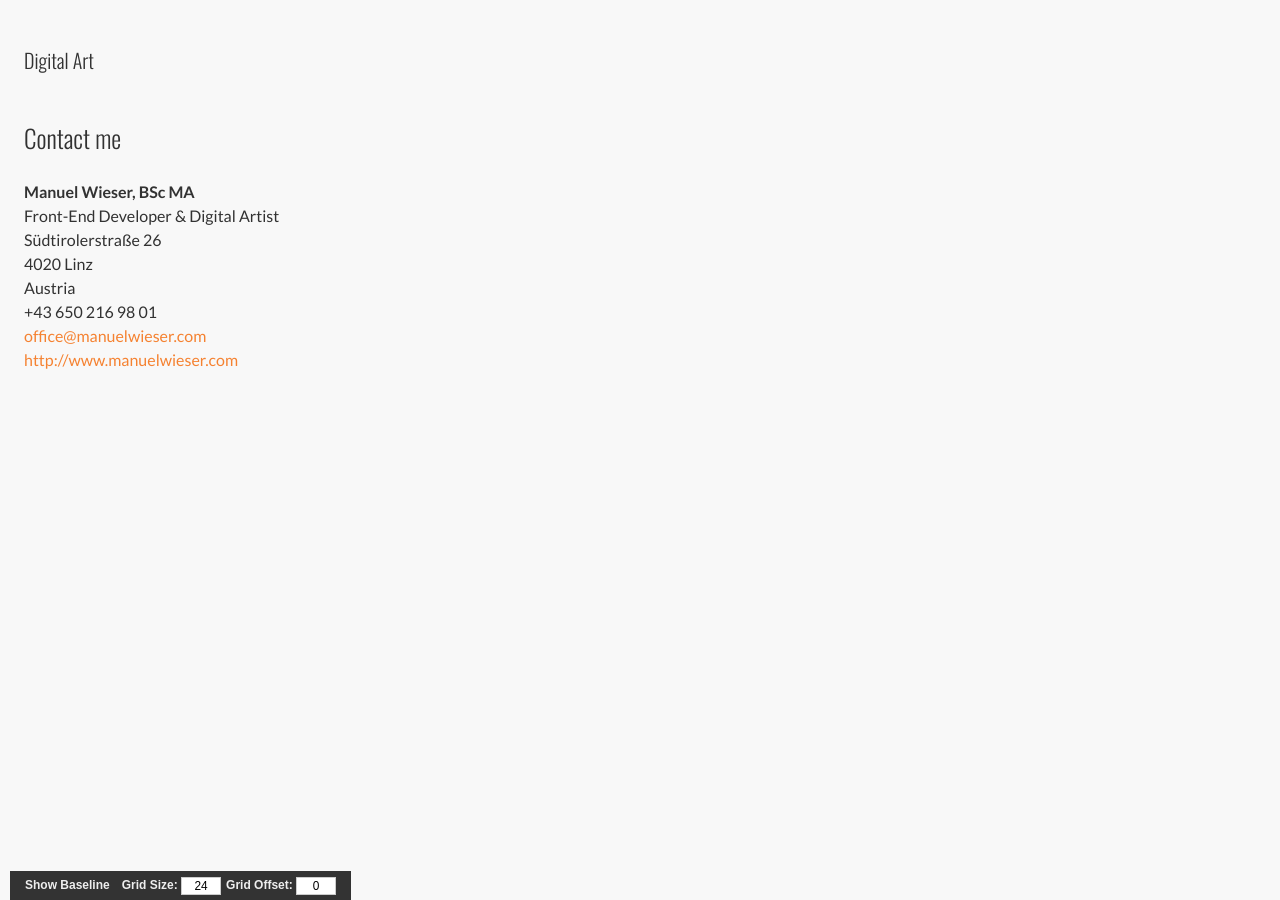
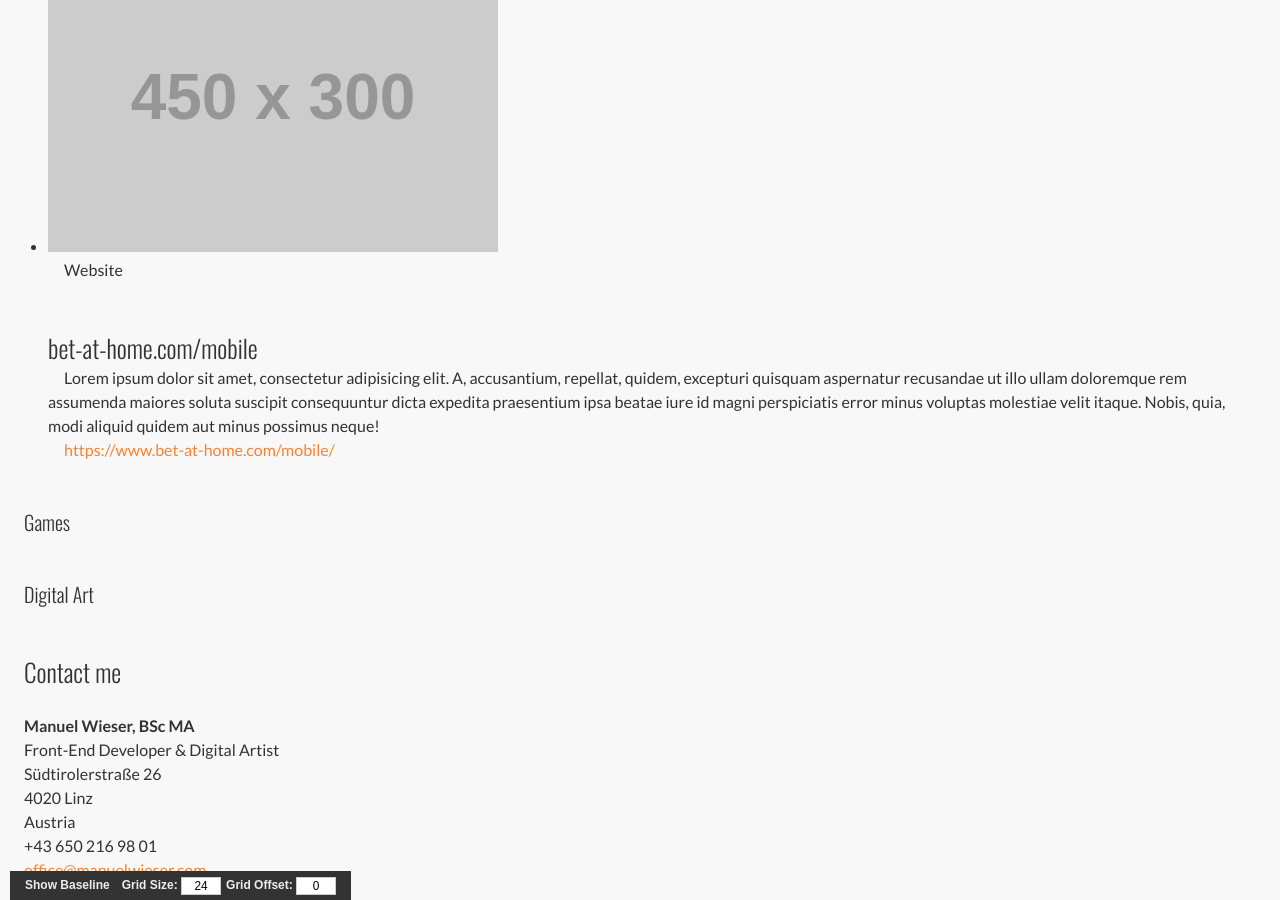
Before and after one commit to Lorti/2014, a Jekyll site: the page built from index.markdown, in a window 1280 px wide and 900 px high, scrolled down 726 px. Built offline with Jekyll 4.4.1, drawn with Linux system fonts in a browser that asks for light colours; nearby versions of some CDN libraries.

Commit message:
Configuration changed

```diff
--- a/Gruntfile.js
+++ b/Gruntfile.js
@@ -59,7 +59,7 @@ module.exports = function (grunt) {
 	    build: {
 	      options: {
 	        dest: '_site/',
-	        config: 'build.yml'
+	        config: '_build.yml'
 	      }
 	    }
 	  },
--- a/_config.yml
+++ b/_config.yml
@@ -1,18 +1,20 @@
-encoding:         UTF-8
-name:             'Manuel Wieser – Front-End Developer & Digital Artist'
-markdown:         kramdown
-pygments:         false
-exclude:          [
-                    '.sass-cache',
-                    'node_modules',
-                    'ai',
-                    'scss',
-                    'psd',
-                    'Gruntfile.js',
-                    'package.json',
-                    '*.sublime-project',
-                    '*.sublime-workspace',
-                    '*.bat',
-                    '*.map',
-                    '*.zip'
-                  ]
+encoding:    UTF-8
+name:        'Manuel Wieser – Front-End Developer & Digital Artist'
+markdown:    kramdown
+pygments:    false
+permalink:   /:title.html
+exclude:     [
+               '.sass-cache',
+               'node_modules',
+               'ai',
+               'scss',
+               'psd',
+               'scss',
+               'Gruntfile.js',
+               'package.json',
+               '*.sublime-project',
+               '*.sublime-workspace',
+               '*.bat',
+               '*.map',
+               '*.zip'
+             ]
--- a/_posts/2014-04-01-bet-at-home-mobile.markdown
+++ b/_posts/2014-04-01-bet-at-home-mobile.markdown
@@ -4,6 +4,7 @@ title: "bet-at-home.com/mobile"
 date: 2014-01-31 12:00
 categories: Website
 
+article: false
 picture: "http://placehold.it/450x300"
 link: "https://www.bet-at-home.com/mobile/"
 ---
--- a/index.markdown
+++ b/index.markdown
@@ -24,13 +24,20 @@ Yes, [you can hire me][contact] to create your websites, games and digital art.
 ### Websites
 
 <ul class="Works">
-  {% for post in site.categories.website %}
+  {% for post in site.posts %}
     <li>
       <p><img src="{{ post.picture }}" alt="{{ post.title }}"></p>
       <p>{{ post.categories }}</p>
-      <h2><a href="{{ post.url }}">{{ post.title }}</a></h2>
+      <h2>{{ post.title }}</h2>
       <p>{{ post.excerpt }}</p>
-      <p><a href="{{ post.link }}">{{ post.link }}</a></p>
+
+      {% if post.article %}
+        <p><a href="{{ post.url }}">{{ post.url }}</a></p>
+      {% endif %}
+
+      {% if post.link %}
+        <p><a href="{{ post.link }}">{{ post.link }}</a></p>
+      {% endif %}
     </li>
   {% endfor %}
 </ul>
```
Also changed, not shown: _build.yml (+21 -20 lines), _posts/2014-01-22-welcome-to-jekyll.markdown (deleted, +0 -24 lines), _posts/2014-01-31-typography.markdown (deleted, +0 -107 lines).
